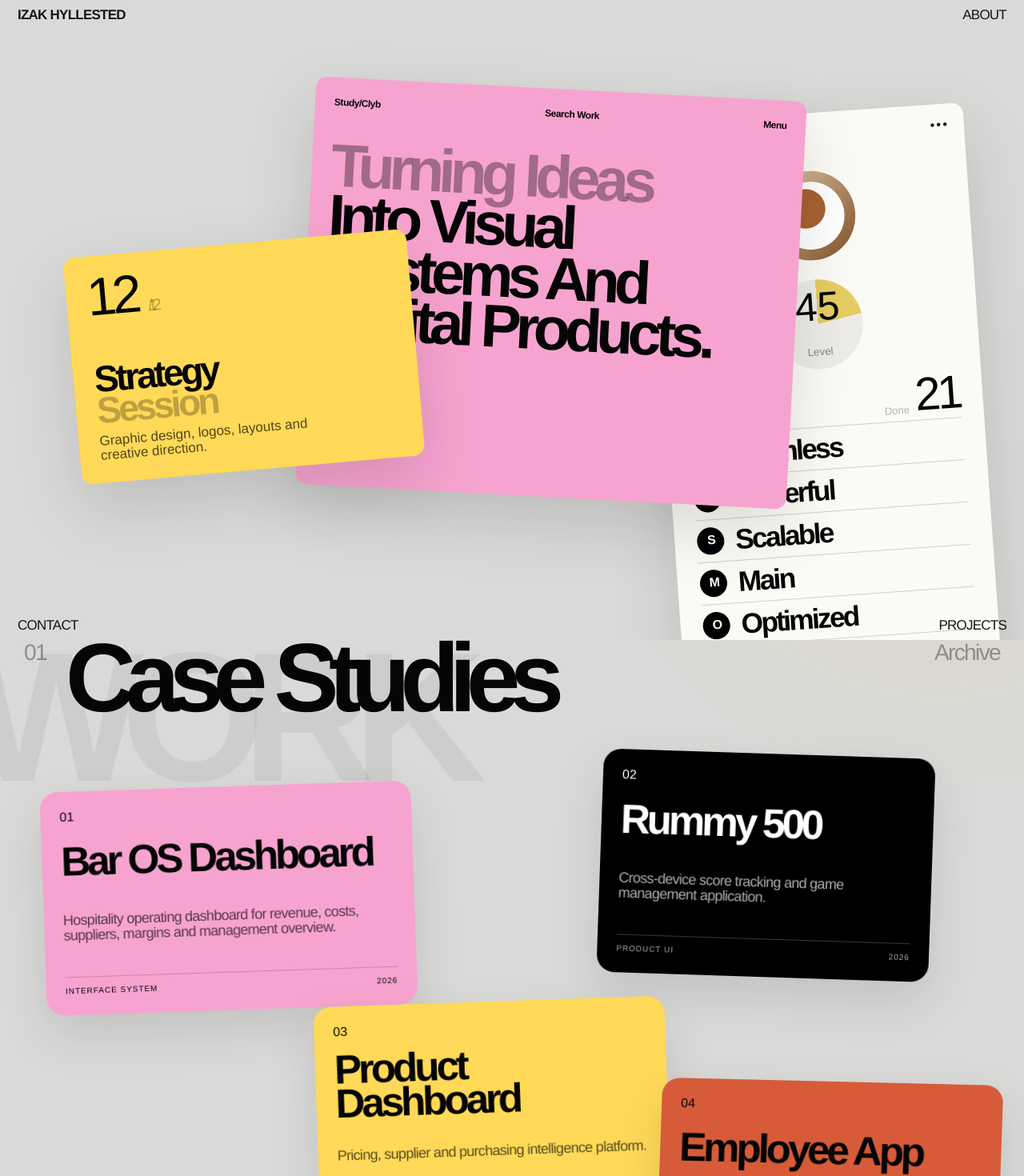
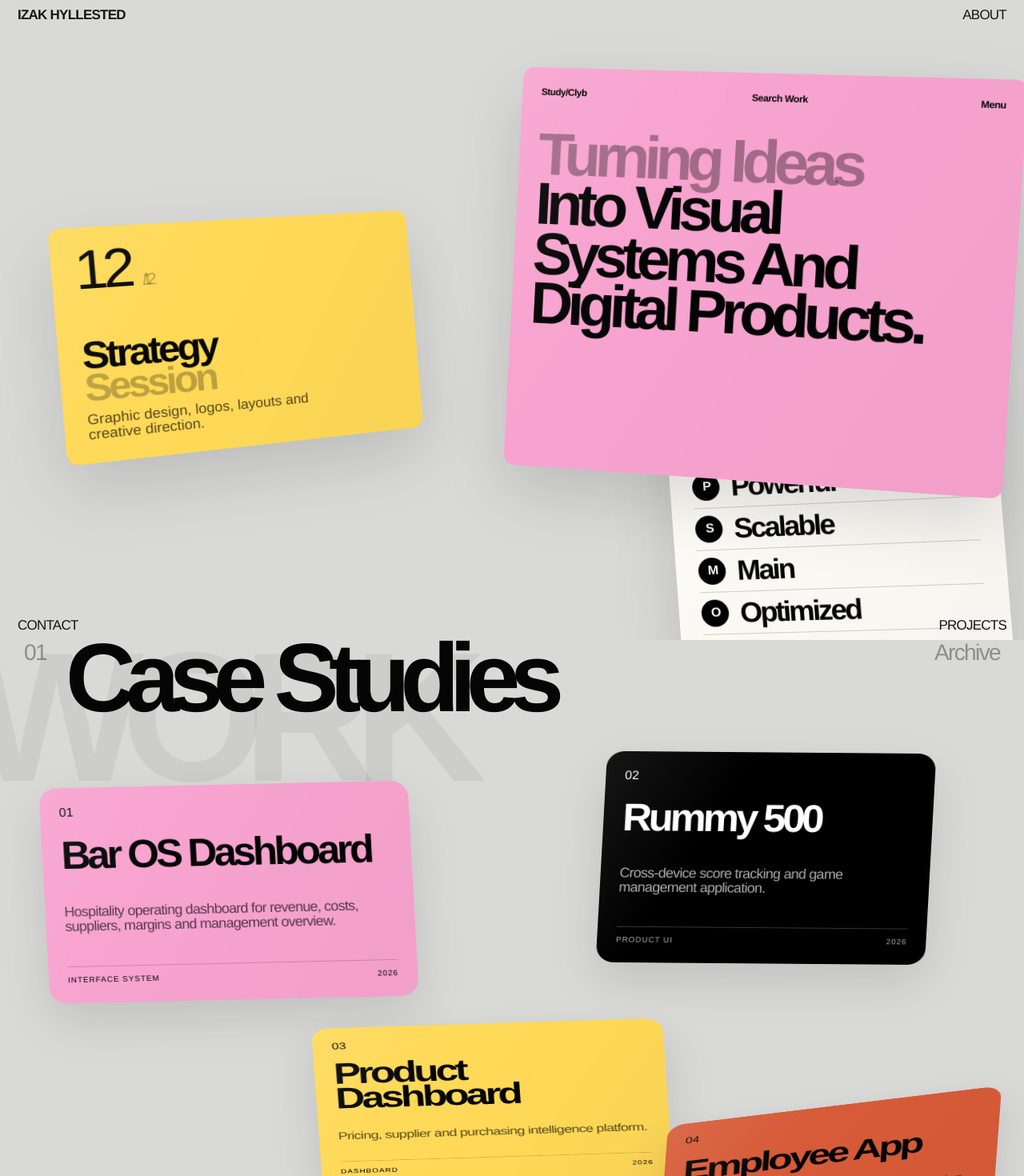
Before and after one commit to izakjonathan/port2, a Next.js app: page / in a window 1280 px wide. Shown: the top 1470 px of the page at 80% size. Built offline with nearby package versions, Linux system fonts and the light colour scheme.

Commit message:
Replace project with latest ZIP build

```diff
--- a/app/globals.css
+++ b/app/globals.css
@@ -999,60 +999,50 @@ select {
 
 
 
+
+
 /* =====================================================
-   V15 ANIMATION-HEAVY MOTION SYSTEM
-   The site now relies on motion: entrance, parallax, float,
-   tilt, reveal, press-to-front and scroll-reactive depth.
+   V16 HARD ANIMATION BUILD
+   This targets the ACTUAL active classes:
+   .hero-card-main, .hero-card-strategy, .hero-card-profile,
+   .project-card, .service-card, .home-hero, .work-section,
+   .services-section, .about-section.
    ===================================================== */
 
 :root{
-  --motion-speed:620ms;
+  --motion-speed:520ms;
   --motion-ease:cubic-bezier(.16,1,.3,1);
-  --motion-float-speed:7s;
-  --motion-parallax-strength:1;
 }
 
+/* Visible animated light field */
 body::before{
   content:"";
   position:fixed;
-  inset:-20%;
+  inset:-25%;
   z-index:0;
   pointer-events:none;
   background:
-    radial-gradient(circle at calc(50% + var(--pointer-x,0) * 10%) calc(50% + var(--pointer-y,0) * 10%), rgba(255,255,255,.28), transparent 36%),
-    radial-gradient(circle at 20% 20%, rgba(247,163,207,.18), transparent 28%),
-    radial-gradient(circle at 80% 60%, rgba(255,217,87,.16), transparent 30%);
-  opacity:.8;
-  filter:blur(10px);
-  transform:translate3d(calc(var(--pointer-x,0) * -12px), calc(var(--pointer-y,0) * -12px), 0);
-  transition:transform 500ms var(--motion-ease);
+    radial-gradient(circle at calc(50% + var(--pointer-x,0) * 18%) calc(40% + var(--pointer-y,0) * 14%), rgba(255,255,255,.35), transparent 26%),
+    radial-gradient(circle at 18% 25%, rgba(255,135,201,.22), transparent 28%),
+    radial-gradient(circle at 85% 70%, rgba(255,229,80,.2), transparent 30%);
+  filter:blur(14px);
+  opacity:.9;
+  animation:bgBreath 8s ease-in-out infinite alternate;
+  transform:translate3d(calc(var(--pointer-x,0) * -24px), calc(var(--pointer-y,0) * -24px), 0);
 }
 
-.ref3-site{
+.site-home{
   position:relative;
   z-index:1;
 }
 
-.motion-ready [data-reveal-motion]{
-  animation:motionIntro 920ms var(--motion-ease) both;
-  animation-delay:var(--stagger, var(--reveal-delay, 0ms));
-}
-
-[data-reveal-motion]{
-  opacity:0;
-  transform:translate3d(0,24px,0) scale(.985);
-}
-
-[data-reveal-motion].is-revealed{
-  opacity:1;
-}
-
+/* Actual animated cards */
 .motion-card{
   z-index:var(--card-z,1) !important;
   cursor:pointer;
   touch-action:manipulation;
   transform:
-    translate3d(var(--px,0px), var(--py,0px), 0)
+    translate3d(var(--px,0px), calc(var(--py,0px) + var(--float-y,0px)), 0)
     rotateX(var(--tilt-x,0deg))
     rotateY(var(--tilt-y,0deg))
     rotate(var(--r,0deg))
@@ -1072,67 +1062,84 @@ body::before{
   inset:0;
   border-radius:inherit;
   pointer-events:none;
-  background:linear-gradient(120deg, rgba(255,255,255,.22), transparent 32%, rgba(0,0,0,.05));
-  opacity:0;
-  transition:opacity var(--motion-speed) var(--motion-ease);
-}
-
-.motion-card:hover::before,
-.motion-card.is-card-front::before{
-  opacity:1;
+  background:linear-gradient(120deg, rgba(255,255,255,.28), transparent 34%, rgba(0,0,0,.08));
+  opacity:.28;
+  animation:cardGlint 4.8s ease-in-out infinite;
 }
 
 .motion-card.is-card-front{
-  --card-scale:1.04;
-  box-shadow:0 48px 130px rgba(0,0,0,.26) !important;
-  filter:saturate(1.08) contrast(1.02);
+  --card-scale:1.045;
+  box-shadow:0 56px 145px rgba(0,0,0,.32) !important;
+  filter:saturate(1.12) contrast(1.03);
 }
 
 .motion-card:active{
   --card-scale:.985;
 }
 
-/* Idle movement: different cards breathe at different speeds */
-.hero-card-main,
-.ref3-pink{
-  animation:cardFloatA var(--motion-float-speed) ease-in-out infinite;
+/* Obvious constant floating on the real hero cards */
+.hero-card-main{
+  animation:floatMain 3.8s ease-in-out infinite;
 }
 
-.hero-card-strategy,
-.ref3-yellow{
-  animation:cardFloatB 6.2s ease-in-out infinite;
+.hero-card-strategy{
+  animation:floatStrategy 3.2s ease-in-out infinite;
 }
 
-.hero-card-profile,
-.ref3-white{
-  animation:cardFloatC 8.5s ease-in-out infinite;
+.hero-card-profile{
+  animation:floatProfile 4.4s ease-in-out infinite;
 }
 
-.ref3-project,
 .project-card,
-.ref3-service{
-  animation:cardFloatD 9s ease-in-out infinite;
-  animation-delay:calc(var(--card-z,1) * -80ms);
+.service-card{
+  animation:floatSmall 5.4s ease-in-out infinite;
+  animation-delay:calc(var(--card-z,1) * -45ms);
 }
 
-.ref3-bg-word{
-  transform:translate3d(calc(var(--pointer-x,0) * -20px), calc(var(--section-progress,0) * -40px), 0);
-  transition:transform 700ms var(--motion-ease);
+/* Scroll/section/reactive movement on real section elements */
+.background-word{
+  animation:wordDrift 9s ease-in-out infinite alternate;
+  transform:translate3d(calc(var(--pointer-x,0) * -34px), calc(var(--section-progress,0) * -48px), 0);
 }
 
-.ref3-work-heading,
-.ref3-about p{
-  transform:translate3d(calc(var(--pointer-x,0) * 8px), 0, 0);
-  transition:transform 700ms var(--motion-ease);
+.section-heading{
+  animation:headingSlide 900ms var(--motion-ease) both;
 }
 
-/* Menu has its own tiny entrance but never parallax */
+.home-hero{
+  perspective:1200px;
+}
+
+.work-section,
+.services-section,
+.about-section{
+  transform:translate3d(0, calc((1 - var(--section-progress,0)) * 22px), 0);
+  transition:transform 400ms var(--motion-ease);
+}
+
+/* Reveal system */
+[data-reveal-motion]{
+  opacity:0;
+  filter:blur(10px);
+  transform:translate3d(0,34px,0) scale(.97);
+}
+
+.motion-ready [data-reveal-motion]{
+  animation:revealUp 850ms var(--motion-ease) forwards;
+  animation-delay:var(--reveal-delay, var(--stagger, 0ms));
+}
+
+.motion-ready [data-reveal-motion].is-revealed{
+  opacity:1;
+}
+
+/* Menu entrance only; no parallax */
 .fixed-menu{
-  animation:menuDrop 720ms var(--motion-ease) both;
+  animation:menuAppear 650ms var(--motion-ease) both;
 }
 
 .fixed-menu-footer{
-  animation-name:menuRise;
+  animation-name:menuAppearBottom;
 }
 
 .fixed-menu,
@@ -1141,61 +1148,87 @@ body::before{
 }
 
 /* Keyframes */
-@keyframes motionIntro{
-  from{
-    opacity:0;
-    transform:translate3d(0,36px,0) rotate(calc(var(--r,0deg) - 3deg)) scale(.965);
-    filter:blur(8px);
-  }
+@keyframes bgBreath{
+  from{opacity:.62; transform:translate3d(calc(var(--pointer-x,0) * -18px), calc(var(--pointer-y,0) * -18px), 0) scale(1)}
+  to{opacity:.95; transform:translate3d(calc(var(--pointer-x,0) * -30px), calc(var(--pointer-y,0) * -30px), 0) scale(1.08)}
+}
+
+@keyframes cardGlint{
+  0%,100%{opacity:.12}
+  50%{opacity:.42}
+}
+
+@keyframes floatMain{
+  0%,100%{--float-y:0px}
+  50%{--float-y:-22px}
+}
+
+@keyframes floatStrategy{
+  0%,100%{--float-y:0px}
+  50%{--float-y:24px}
+}
+
+@keyframes floatProfile{
+  0%,100%{--float-y:0px}
+  50%{--float-y:-16px}
+}
+
+@keyframes floatSmall{
+  0%,100%{--float-y:0px}
+  50%{--float-y:-12px}
+}
+
+@keyframes wordDrift{
+  from{letter-spacing:-.14em; opacity:.34}
+  to{letter-spacing:-.08em; opacity:.52}
+}
+
+@keyframes headingSlide{
+  from{opacity:0; transform:translateY(18px)}
+  to{opacity:1; transform:translateY(0)}
+}
+
+@keyframes revealUp{
   to{
     opacity:1;
-    transform:translate3d(var(--px,0), var(--py,0), 0) rotate(var(--r,0deg)) scale(1);
     filter:blur(0);
+    transform:translate3d(0,0,0) scale(1);
   }
 }
 
-@keyframes cardFloatA{
-  0%,100%{margin-top:0}
-  50%{margin-top:-8px}
-}
-
-@keyframes cardFloatB{
-  0%,100%{margin-top:0}
-  50%{margin-top:10px}
-}
-
-@keyframes cardFloatC{
-  0%,100%{margin-top:0}
-  50%{margin-top:-6px}
-}
-
-@keyframes cardFloatD{
-  0%,100%{margin-top:0}
-  50%{margin-top:-5px}
-}
-
-@keyframes menuDrop{
-  from{opacity:0; transform:translateY(-10px)}
+@keyframes menuAppear{
+  from{opacity:0; transform:translateY(-14px)}
   to{opacity:1; transform:translateY(0)}
 }
 
-@keyframes menuRise{
-  from{opacity:0; transform:translateY(10px)}
+@keyframes menuAppearBottom{
+  from{opacity:0; transform:translateY(14px)}
   to{opacity:1; transform:translateY(0)}
 }
 
 @media(max-width:900px){
   :root{
-    --motion-speed:460ms;
-    --motion-float-speed:6s;
+    --motion-speed:390ms;
   }
 
   .motion-card.is-card-front{
-    --card-scale:1.028;
+    --card-scale:1.03;
+  }
+
+  .hero-card-main{
+    animation-duration:3.1s;
+  }
+
+  .hero-card-strategy{
+    animation-duration:2.8s;
+  }
+
+  .hero-card-profile{
+    animation-duration:3.6s;
   }
 
   body::before{
-    opacity:.58;
+    opacity:.75;
   }
 }
 
--- a/app/page.js
+++ b/app/page.js
@@ -11,7 +11,7 @@ export default function Home() {
   useEffect(() => {
     const cards = Array.from(document.querySelectorAll("[data-card-layer]"));
     const revealItems = Array.from(document.querySelectorAll("[data-reveal-motion]"));
-    const sections = Array.from(document.querySelectorAll("[data-motion-section]"));
+    const motionSections = Array.from(document.querySelectorAll("[data-motion-section]"));
 
     let raf = 0;
     let scrollY = window.scrollY;
@@ -23,8 +23,9 @@ export default function Home() {
         item.classList.remove("is-card-front");
         item.style.setProperty("--card-z", String(Number(item.dataset.baseZ || index + 1)));
       });
+
       card.classList.add("is-card-front");
-      card.style.setProperty("--card-z", "700");
+      card.style.setProperty("--card-z", "900");
       activeCardRef.current = card;
     };
 
@@ -36,30 +37,30 @@ export default function Home() {
       const moveX = (pointerX - centerX) / centerX;
       const moveY = (pointerY - centerY) / centerY;
 
-      document.documentElement.style.setProperty("--scroll-y", `${scrollY}px`);
       document.documentElement.style.setProperty("--pointer-x", moveX.toFixed(4));
       document.documentElement.style.setProperty("--pointer-y", moveY.toFixed(4));
+      document.documentElement.style.setProperty("--scroll-y", `${scrollY}px`);
 
       cards.forEach((card) => {
         const rect = card.getBoundingClientRect();
         const depth = Number(card.dataset.depth || 0);
         const rotate = Number(card.dataset.rotate || 0);
-        const localX = ((pointerX - (rect.left + rect.width / 2)) / Math.max(rect.width, 1));
-        const localY = ((pointerY - (rect.top + rect.height / 2)) / Math.max(rect.height, 1));
-        const scrollMove = scrollY * depth * -0.035;
-        const x = moveX * depth * 18;
-        const y = scrollMove + moveY * depth * 12;
-        const tiltX = localY * depth * -4;
-        const tiltY = localX * depth * 5;
+        const localX = (pointerX - (rect.left + rect.width / 2)) / Math.max(rect.width, 1);
+        const localY = (pointerY - (rect.top + rect.height / 2)) / Math.max(rect.height, 1);
+        const scrollOffset = scrollY * depth * -0.07;
+        const x = moveX * depth * 34;
+        const y = scrollOffset + moveY * depth * 22;
+        const tiltX = localY * depth * -9;
+        const tiltY = localX * depth * 11;
 
         card.style.setProperty("--px", `${x.toFixed(2)}px`);
         card.style.setProperty("--py", `${y.toFixed(2)}px`);
-        card.style.setProperty("--r", `${rotate}deg`);
         card.style.setProperty("--tilt-x", `${tiltX.toFixed(2)}deg`);
         card.style.setProperty("--tilt-y", `${tiltY.toFixed(2)}deg`);
+        card.style.setProperty("--r", `${rotate}deg`);
       });
 
-      sections.forEach((section) => {
+      motionSections.forEach((section) => {
         const rect = section.getBoundingClientRect();
         const progress = Math.min(1, Math.max(0, 1 - rect.top / window.innerHeight));
         section.style.setProperty("--section-progress", progress.toFixed(3));
@@ -71,8 +72,9 @@ export default function Home() {
     };
 
     cards.forEach((card, index) => {
-      card.style.setProperty("--card-z", String(Number(card.dataset.baseZ || index + 1)));
-      card.style.setProperty("--stagger", `${index * 80}ms`);
+      const baseZ = Number(card.dataset.baseZ || index + 1);
+      card.style.setProperty("--card-z", String(baseZ));
+      card.style.setProperty("--stagger", `${index * 90}ms`);
 
       card.addEventListener("click", (event) => {
         if (activeCardRef.current !== card) {
@@ -91,10 +93,10 @@ export default function Home() {
       entries.forEach((entry) => {
         if (entry.isIntersecting) entry.target.classList.add("is-revealed");
       });
-    }, { threshold: 0.12, rootMargin: "0px 0px -8% 0px" });
+    }, { threshold: 0.08, rootMargin: "0px 0px -4% 0px" });
 
     revealItems.forEach((item, index) => {
-      item.style.setProperty("--reveal-delay", `${index * 55}ms`);
+      item.style.setProperty("--reveal-delay", `${index * 65}ms`);
       observer.observe(item);
     });
 
@@ -111,8 +113,8 @@ export default function Home() {
 
     const onOrientation = (event) => {
       if (typeof event.gamma === "number") {
-        pointerX = window.innerWidth / 2 + event.gamma * 10;
-        pointerY = window.innerHeight / 2 + (event.beta || 0) * 4;
+        pointerX = window.innerWidth / 2 + event.gamma * 15;
+        pointerY = window.innerHeight / 2 + (event.beta || 0) * 8;
         requestUpdate();
       }
     };
@@ -137,11 +139,12 @@ export default function Home() {
 
 
 
+
   return (
     <main className="site-home">
-      <section className="home-hero" aria-label="Portfolio introduction">
-        <article className="hero-card hero-card-main">
-          <div className="hero-card-meta">
+      <section className="home-hero" data-motion-section aria-label="Portfolio introduction">
+        <article className="hero-card hero-card-main motion-card" data-card-layer data-base-z="30" data-depth="1.15" data-rotate="3" data-reveal-motion>
+          <div className="hero-card-meta" data-reveal-motion>
             <strong>Study/Clyb</strong>
             <span>Search Work</span>
             <span>Menu</span>
@@ -153,7 +156,7 @@ export default function Home() {
           </h1>
         </article>
 
-        <article className="hero-card hero-card-strategy">
+        <article className="hero-card hero-card-strategy motion-card" data-card-layer data-base-z="65" data-depth="1.8" data-rotate="-5" data-reveal-motion>
           <div className="strategy-count">
             12 <span>/12</span>
           </div>
@@ -165,7 +168,7 @@ export default function Home() {
           <p>Graphic design, logos, layouts and creative direction.</p>
         </article>
 
-        <article className="hero-card hero-card-profile">
+        <article className="hero-card hero-card-profile motion-card" data-card-layer data-base-z="20" data-depth="0.85" data-rotate="-4" data-reveal-motion>
           <div className="profile-dots">•••</div>
           <div className="profile-dot" />
           <div className="level-ring">
@@ -187,9 +190,9 @@ export default function Home() {
         </article>
       </section>
 
-      <section className="work-section" id="case-studies">
-        <div className="background-word">WORK</div>
-        <div className="section-heading">
+      <section className="work-section" data-motion-section data-reveal-motion id="case-studies">
+        <div className="background-word" data-reveal-motion>WORK</div>
+        <div className="section-heading" data-reveal-motion>
           <span>01</span>
           <h2>Case Studies</h2>
           <Link href="/projects">Archive</Link>
@@ -199,9 +202,7 @@ export default function Home() {
           {projects.map((project, index) => (
             <Link
               href={`/projects/${project.slug}`}
-              className={`project-card project-card-${index + 1} motion-card`} data-card-layer data-base-z={20 + index} data-depth={0.35 + index * 0.12} data-rotate={index % 2 ? 2 : -2}
-              key={project.slug}
-            >
+              className={`project-card project-card-${index + 1} motion-card`} data-card-layer data-base-z={90 + index} data-depth={0.7 + index * 0.16} data-rotate={index % 2 ? 3 : -3} data-reveal-motion>
               <span>{String(index + 1).padStart(2, "0")}</span>
               <h3>{project.title}</h3>
               <p>{project.description}</p>
@@ -214,9 +215,9 @@ export default function Home() {
         </div>
       </section>
 
-      <section className="services-section" id="services">
-        <div className="background-word">SERVICES</div>
-        <div className="section-heading">
+      <section className="services-section" data-motion-section data-reveal-motion id="services">
+        <div className="background-word" data-reveal-motion>SERVICES</div>
+        <div className="section-heading" data-reveal-motion>
           <span>02</span>
           <h2>Services</h2>
           <span>Objects</span>
@@ -249,7 +250,7 @@ export default function Home() {
         </div>
       </section>
 
-      <section className="about-section" id="about">
+      <section className="about-section" data-motion-section data-reveal-motion id="about">
         <span>03 / Profile</span>
         <p>
           I build visual systems, mobile-first web apps, editorial interfaces and experimental digital identities with a focus on typography, atmosphere and interaction.
```
Also changed, not shown: BUILD_NOTES_V16_HARD_ANIMATION.txt (added).
